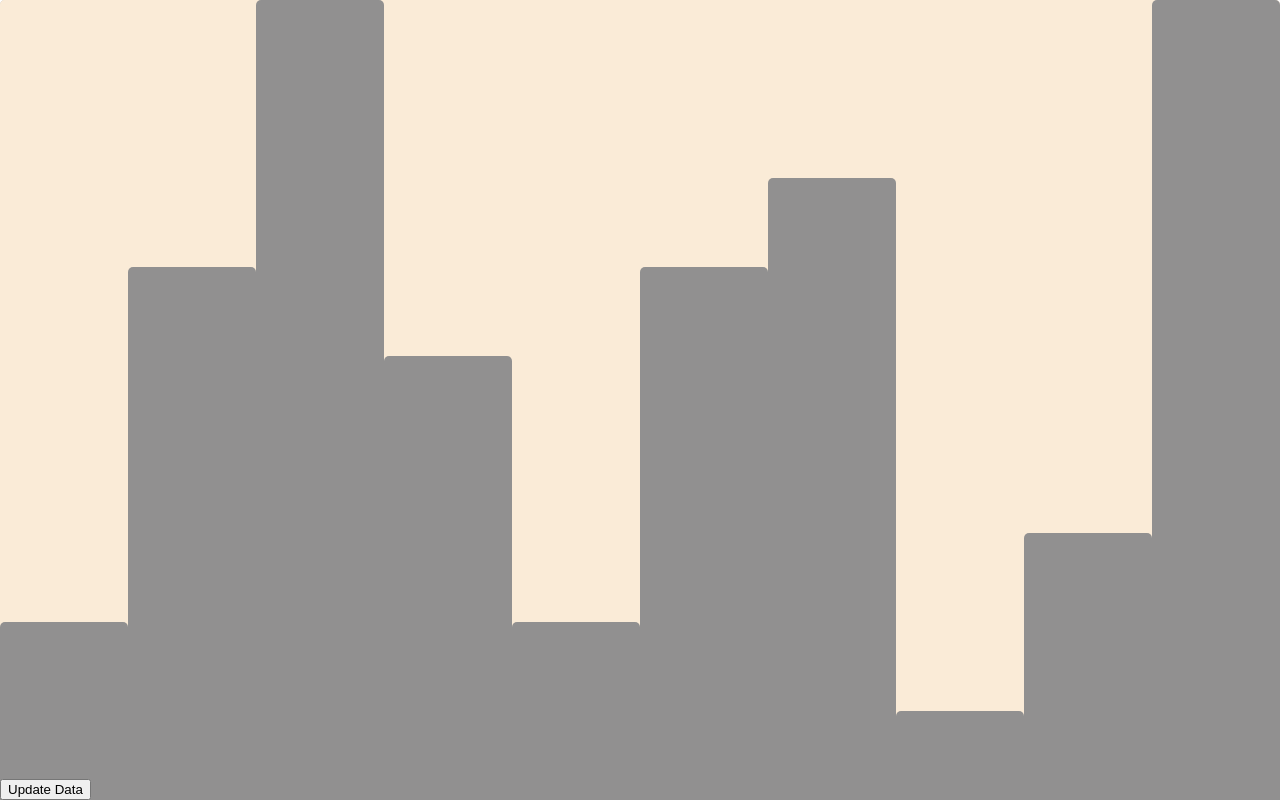
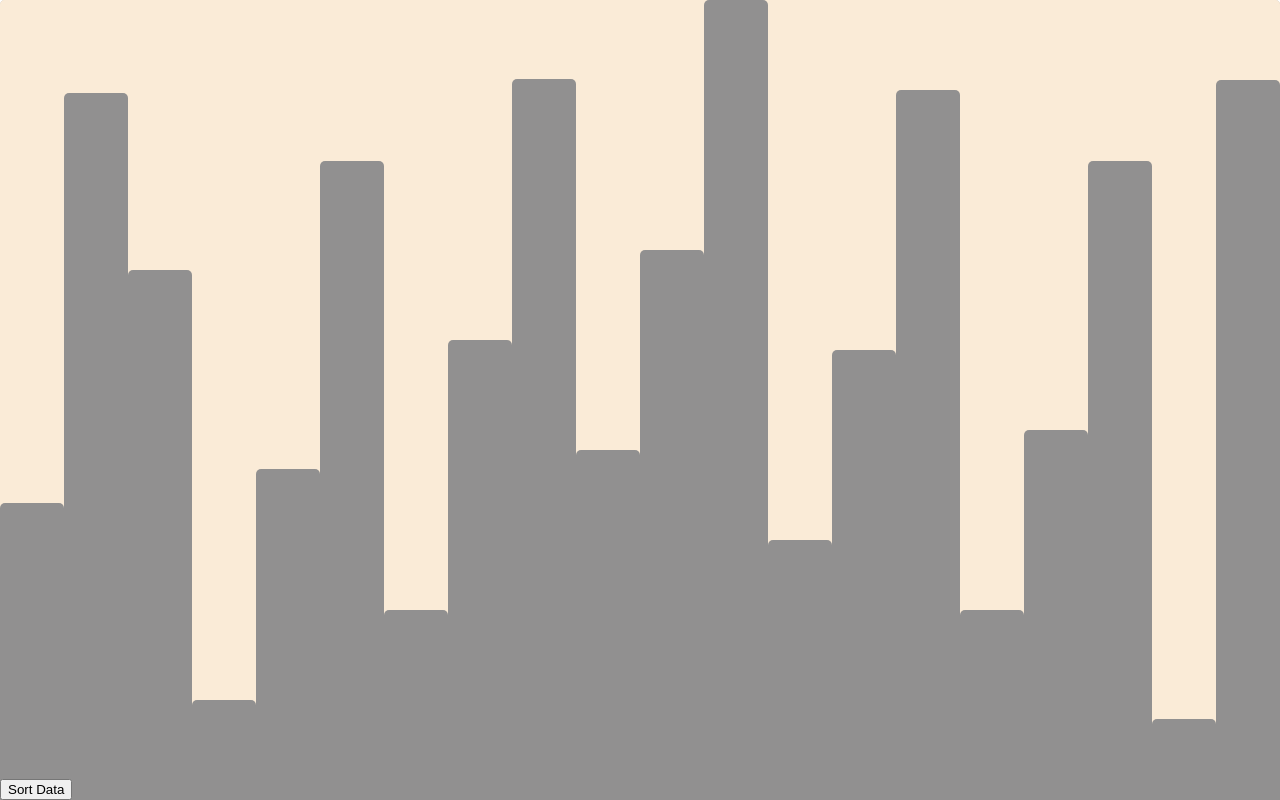
Before and after one commit to TyrnanBatch/algorithm-visualisation, a React (Create React App) app: page / in a window 1280 px wide. Built offline with nearby package versions, Linux system fonts and the light colour scheme.

Commit message:
visaul sorting of data now takes longer, update to insertion to make it an actual insertion sort algorithm#

```diff
--- a/src/algorithms/Insertion.ts
+++ b/src/algorithms/Insertion.ts
@@ -1,16 +1,22 @@
 import { Algorithm } from './Algorithm';
 
-class Insertion extends Algorithm {
-    public static sort(array: number[]): number[] {
-        for (let i = 0; i < array.length - 1; i++) {
-            let minIndex = i;
-            for (let j = i + 1; j < array.length; j++) {
-                if (array[j] < array[minIndex]) {
-                    minIndex = j;
-                }
+export default class Insertion extends Algorithm {
+    public static sort(array: number[]): number[][] {
+        let dataHistory: number[][] = [];
+
+        for (let i: number = 1; i < array.length; i++) {
+            let currentElement: number = array[i];
+            let j: number = i - 1;
+
+            while (j >= 0 && array[j] > currentElement) {
+                array[j + 1] = array[j];
+                j--;
             }
-            this.swap(array, i, minIndex);
+
+            array[j + 1] = currentElement;
+            dataHistory.push([...array]);
         }
-        return array;
+
+        return dataHistory;
     }
 }
--- a/src/components/bars/Bars.tsx
+++ b/src/components/bars/Bars.tsx
@@ -1,21 +1,18 @@
 import './Bars.css';
-import React, { useState } from "react";
+import React, {useState} from "react";
 import Bar from '../bar/Bar';
+import Insertion from "../../algorithms/Insertion";
 
 export default function Bars(): React.ReactElement {
-    let initialData: number[] = [
-        100, 300, 450, 250, 100, 300, 350, 50, 150, 450
-    ];
-
-    let nextData: number[] = [
-        450, 300, 150, 350, 300, 100, 250, 50, 450, 100
+    let data: number[] = [
+        367, 872, 654, 123, 409, 789, 234, 567, 890, 432, 678, 987, 321, 555, 876, 234, 456, 789, 100, 888
     ];
 
     const getGreatestValue = (): number => {
         let greatestValue: number = 0;
-        for (let i: number = 0; i < initialData.length; i++) {
-            if (initialData[i] > greatestValue) {
-                greatestValue = initialData[i];
+        for (let i: number = 0; i < data.length; i++) {
+            if (data[i] > greatestValue) {
+                greatestValue = data[i];
             }
         }
         return greatestValue;
@@ -23,24 +20,29 @@ export default function Bars(): React.ReactElement {
 
     const renderData = () => {
         return (
-            initialData.map((val: number, index: number) => (
-                <Bar key={index} width={100 / initialData.length} height={(val / getGreatestValue()) * 100} />
+            data.map((val: number, index: number) => (
+                <Bar key={index} width={100 / data.length} height={(val / getGreatestValue()) * 100}/>
             ))
         );
     };
 
     const [bars, setBars] = useState(renderData);
 
-    const handleButtonClick = () => {
-        console.log(initialData, 3);
-        initialData = nextData
-        setBars(renderData);
-        console.log(initialData, 4);
+    const delay = (ms: number) => new Promise(resolve => setTimeout(resolve, ms));
+
+    const handleButtonClick = async () => {
+        let sortedData: number[][] = Insertion.sort(data);
+
+        for (let i: number = 0; i < sortedData.length; i++) {
+            data = sortedData[i];
+            setBars(renderData);
+            await delay(1000);
+        }
     };
 
     return (
         <>
-            <button onClick={handleButtonClick} style={{ position: "absolute" }}>Update Data</button>
+            <button onClick={handleButtonClick} style={{position: "absolute"}}>Sort Data</button>
             <div className={"main-container"}>
                 {bars}
             </div>
```
